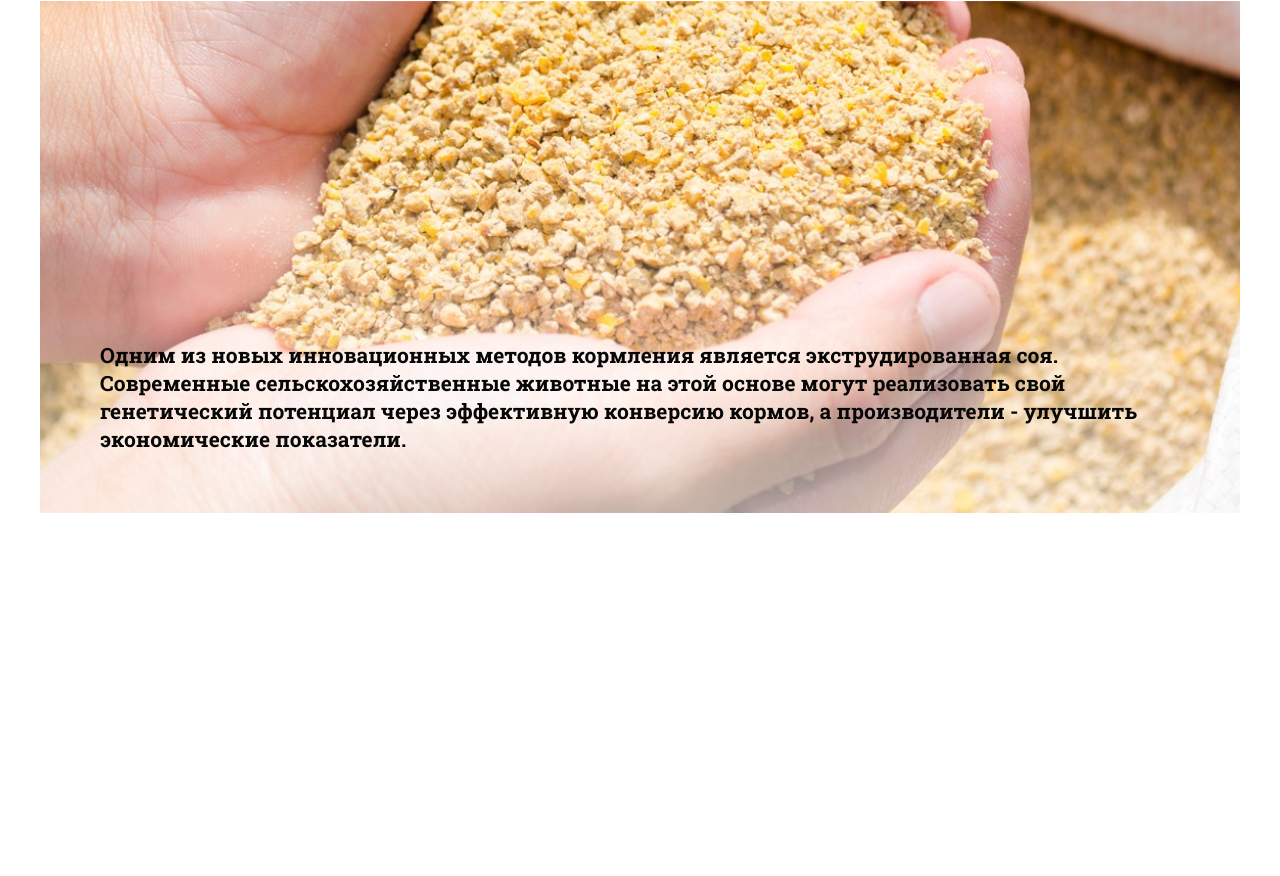
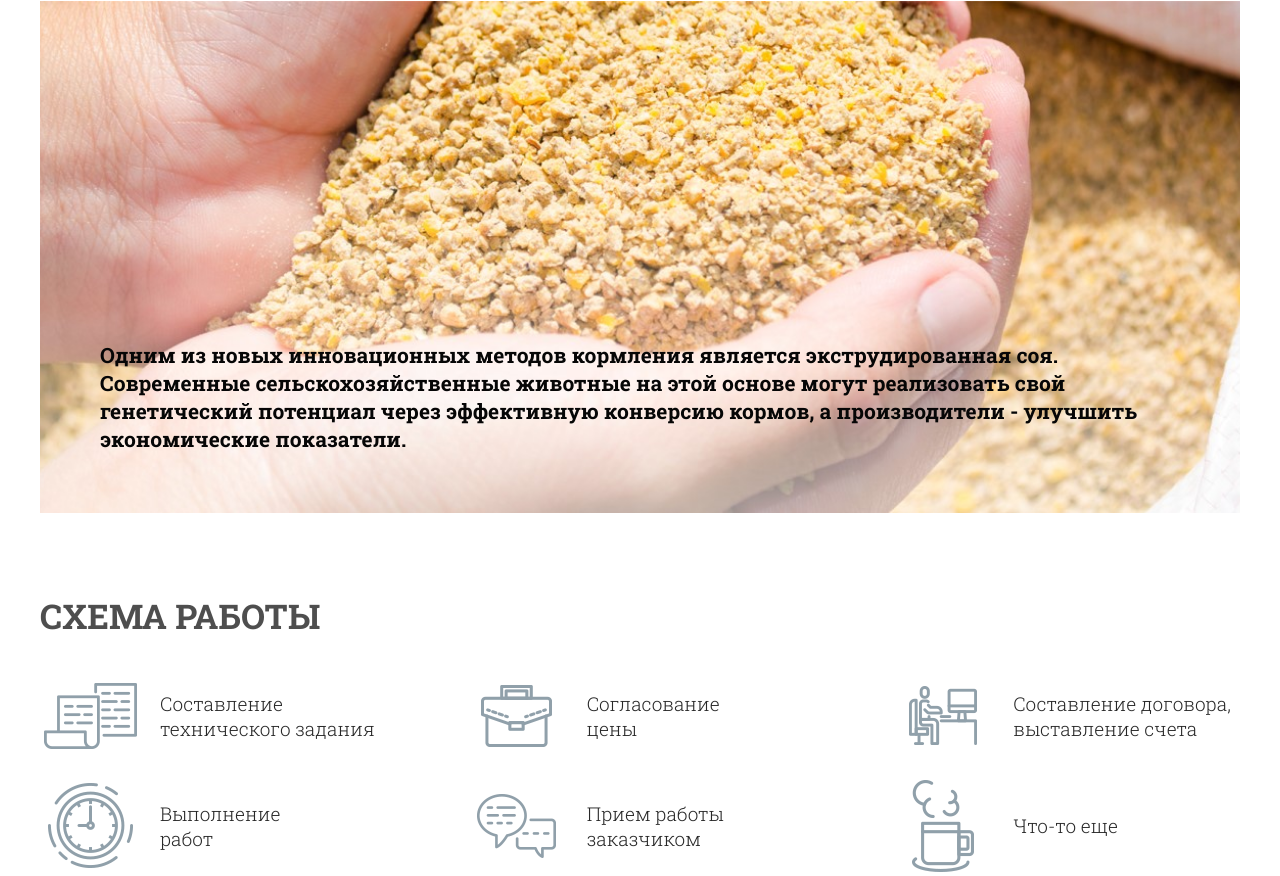
Before and after one commit to MarianVytak/Sobr, a website: page src/index.html in a window 1280 px wide. Shown: the part 1534-2410 px from the top of the page. Before the commit the page ends 2047 px from the top, so only its background shows below. Drawn offline with nearby package versions, Linux system fonts and the light colour scheme; files that its build step writes are made by us from their sources.

Commit message:
Added Section 4.

```diff
--- a/src/assets/sass/style.scss
+++ b/src/assets/sass/style.scss
@@ -7,6 +7,7 @@ Table of contents
 ## Section 1
 ## Section 2
 ## Section 3
+## Section 4
 *******************/
 
 
@@ -33,3 +34,7 @@ Table of contents
 /* ## Section 3
 ====================*/
 @import "../../templates/section-3/section-3";
+
+/* ## Section 4
+====================*/
+@import "../../templates/section-4/section-4";
--- /dev/null
+++ b/src/templates/section-4/section-4.html
@@ -0,0 +1,66 @@
+<div class="section-4">
+    <div class="container">
+
+        <h2 class="h2">схема работы</h2>
+
+        <div class="section-4__grid">
+            <div class="section-4__grid_item">
+                <div class="section-4__grid_item_icon">
+                    <img src="../../assets/img/icons/section-4__icon-1.png" alt="">
+                </div>
+                <div class="section-4__grid_item_desc">
+                    Составление <br>
+                    технического задания
+                </div>
+            </div>
+            <div class="section-4__grid_item">
+                <div class="section-4__grid_item_icon">
+                    <img src="../../assets/img/icons/section-4__icon-2.png" alt="">
+                </div>
+                <div class="section-4__grid_item_desc">
+                    Согласование <br>
+                    цены
+                </div>
+            </div>
+            <div class="section-4__grid_item">
+                <div class="section-4__grid_item_icon">
+                    <img src="../../assets/img/icons/section-4__icon-3.png" alt="">
+                </div>
+                <div class="section-4__grid_item_desc">
+                    Cоставление договора, <br>
+                    выставление счета
+                </div>
+            </div>
+            <div class="section-4__grid_item">
+                <div class="section-4__grid_item_icon">
+                    <img src="../../assets/img/icons/section-4__icon-4.png" alt="">
+                </div>
+                <div class="section-4__grid_item_desc">
+                    Выполнение <br>
+                    работ
+                </div>
+            </div>
+            <div class="section-4__grid_item">
+                <div class="section-4__grid_item_icon">
+                    <img src="../../assets/img/icons/section-4__icon-5.png" alt="">
+                </div>
+                <div class="section-4__grid_item_desc">
+                    Прием работы <br>
+                    заказчиком
+                </div>
+            </div>
+            <div class="section-4__grid_item">
+                <div class="section-4__grid_item_icon">
+                    <img src="../../assets/img/icons/section-4__icon-6.png" alt="">
+                </div>
+                <div class="section-4__grid_item_desc">
+                    Что-то еще
+                </div>
+            </div>
+        </div>
+        <!-- /.section-4__grid -->
+
+    </div>
+    <!-- /.container -->
+</div>
+<!-- /.section-4 -->
--- /dev/null
+++ b/src/templates/section-4/section-4.scss
@@ -0,0 +1,34 @@
+.section-4 {
+  padding-top: 80px;
+  background-color: $white;
+}
+
+.section-4__grid {
+  display: grid;
+  grid-template-columns: repeat(3, 1fr);
+  grid-column-gap: 80px;
+  grid-row-gap: 10px;
+}
+
+.section-4__grid_item {
+  display: grid;
+  grid-template-columns: auto 1fr;
+  grid-gap: 20px;
+}
+
+.section-4__grid_item_icon {
+  display: flex;
+  align-items: center;
+  justify-content: center;
+  width: 100px;
+  height: 100px;
+}
+
+.section-4__grid_item_desc {
+  display: flex;
+  align-items: center;
+  justify-content: flex-start;
+  font-weight: 300;
+  font-size: 19px;
+  color: #282828;
+}
```
Also changed, not shown: src/index.html (+1 -0 lines), src/assets/img/icons/section-4__icon-1.png (added), src/assets/img/icons/section-4__icon-2.png (added), src/assets/img/icons/section-4__icon-3.png (added), src/assets/img/icons/section-4__icon-4.png (added), src/assets/img/icons/section-4__icon-5.png (added), src/assets/img/icons/section-4__icon-6.png (added).
